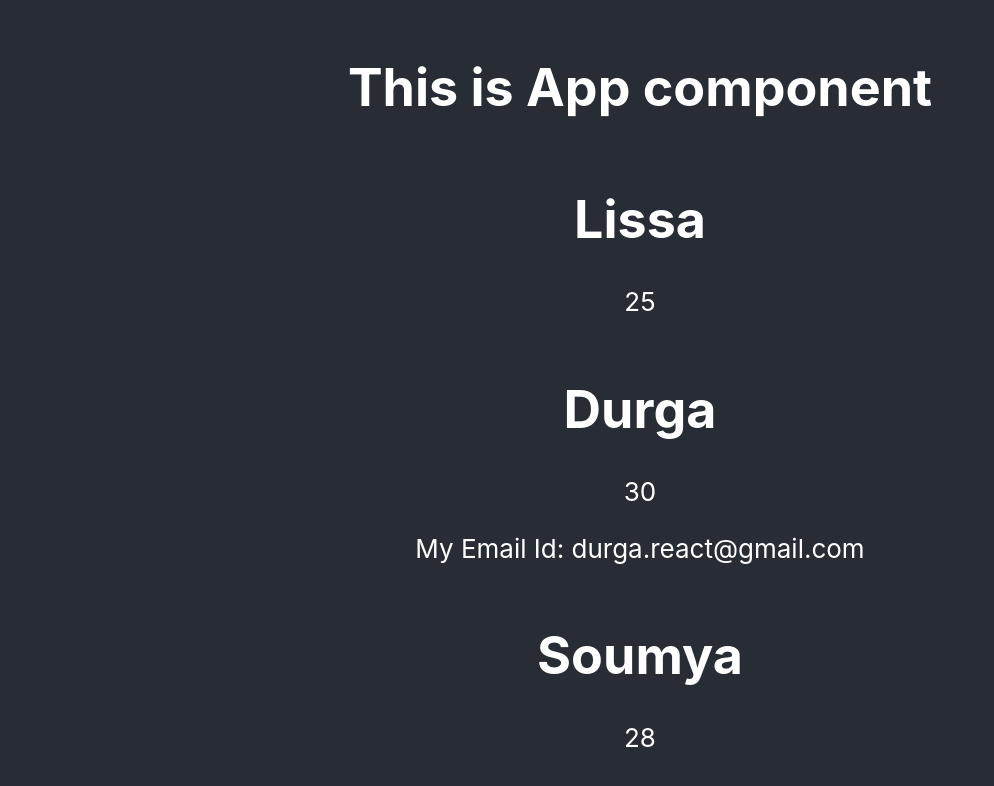
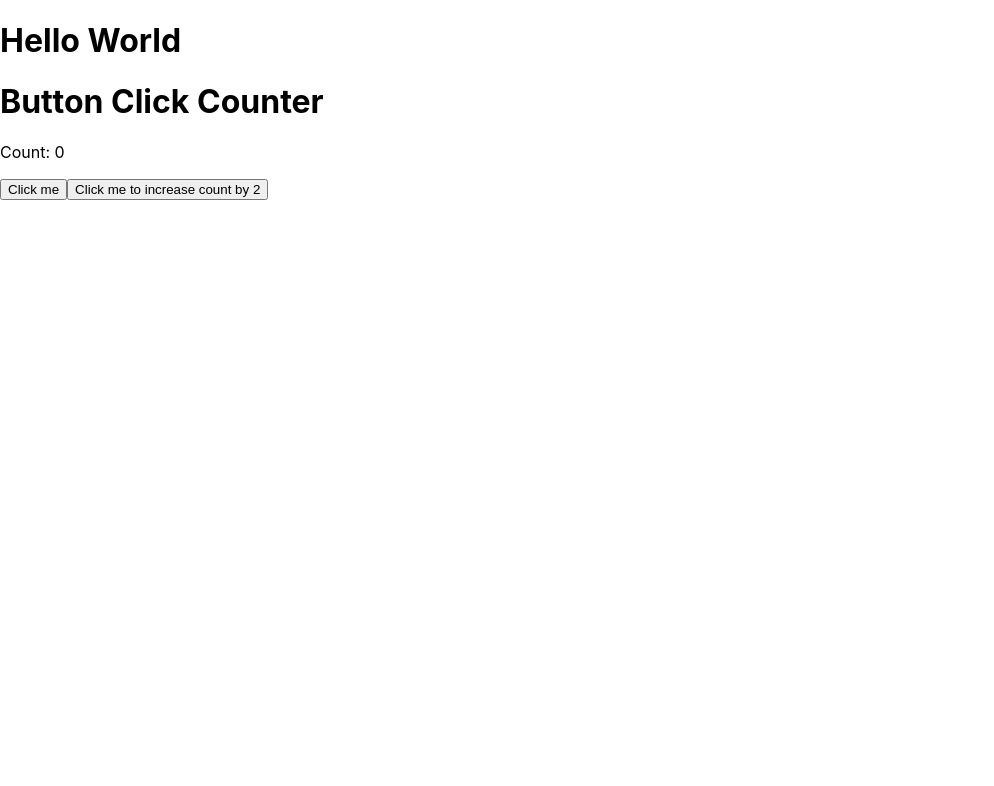
Before and after one commit to ashokdantham/practice, a React (Create React App) app: page / in a window 1280 px wide. Shown: the top 786 px of the page, without its empty margins (0-994 px from the left). Built offline with nearby package versions, Linux system fonts and the light colour scheme.

Commit message:
event changes

```diff
--- a/src/App.js
+++ b/src/App.js
@@ -1,31 +1,10 @@
-// import logo from './logo.svg';
-import './App.css';
-import First from './Components/First';
-import Durga from './Components/Durga';
-import Soumya from './Components/Soumya';
-import Lissa from './Components/Lissa';
-
-function App() {
-  const name = "Durga";
-  const age = 30;
-  const name2= "Lissa";
-  const age2 = 25;
-  const name3 = "Soumya";
-  const age3 = 28;
-  const email = 'durga.react@gmail.com'
-  return (
-    <div className="App">
-      <header className="App-header">
-        <h1> This is App component</h1>
-        <Lissa name={name2} age={age2}/>
-        <Durga name={name} age={age} myEmail={email}/>
-        <Soumya name={name3} age={age3}/>
-      </header>
-    </div>
-  );
-
+import ButtonCounter  from "./Components/Events/ButtonCounter";
+const App = () => {
+    return (
+        <div>
+        <h1> Hello World</h1>
+        <ButtonCounter/>
+        </div>
+    )
 }
-
-// index.html --> index.js--> APP --> First --> Durga
-
 export default App;
--- /dev/null
+++ b/src/Components/Events/ButtonCounter.jsx
@@ -0,0 +1,24 @@
+import React, { useState } from 'react';
+
+export default function ButtonCounter() {
+  const [count, setCount] = useState(0);
+
+  const handleButtonClick = () => {
+    setCount(count + 1);
+    console.log("count", count);
+  }
+  const handleDoubleButtonClick = () => {
+    setCount(count + 2);
+    console.log("count", count);
+  }
+
+  return (
+    <div>
+      <h1>Button Click Counter</h1>
+      <p>Count: {count}</p>
+      {count <=4 ? <button onClick={handleButtonClick}>Click me</button> : <p>Count limit reached</p>}
+      {count <=10 ? <button onDoubleClick={handleDoubleButtonClick}>Click me to increase count by 2</button> : <p>Count limit reached</p>}
+
+    </div>
+  );
+}
```
Also changed, not shown: src/App2.js (added, +31 -0 lines).
